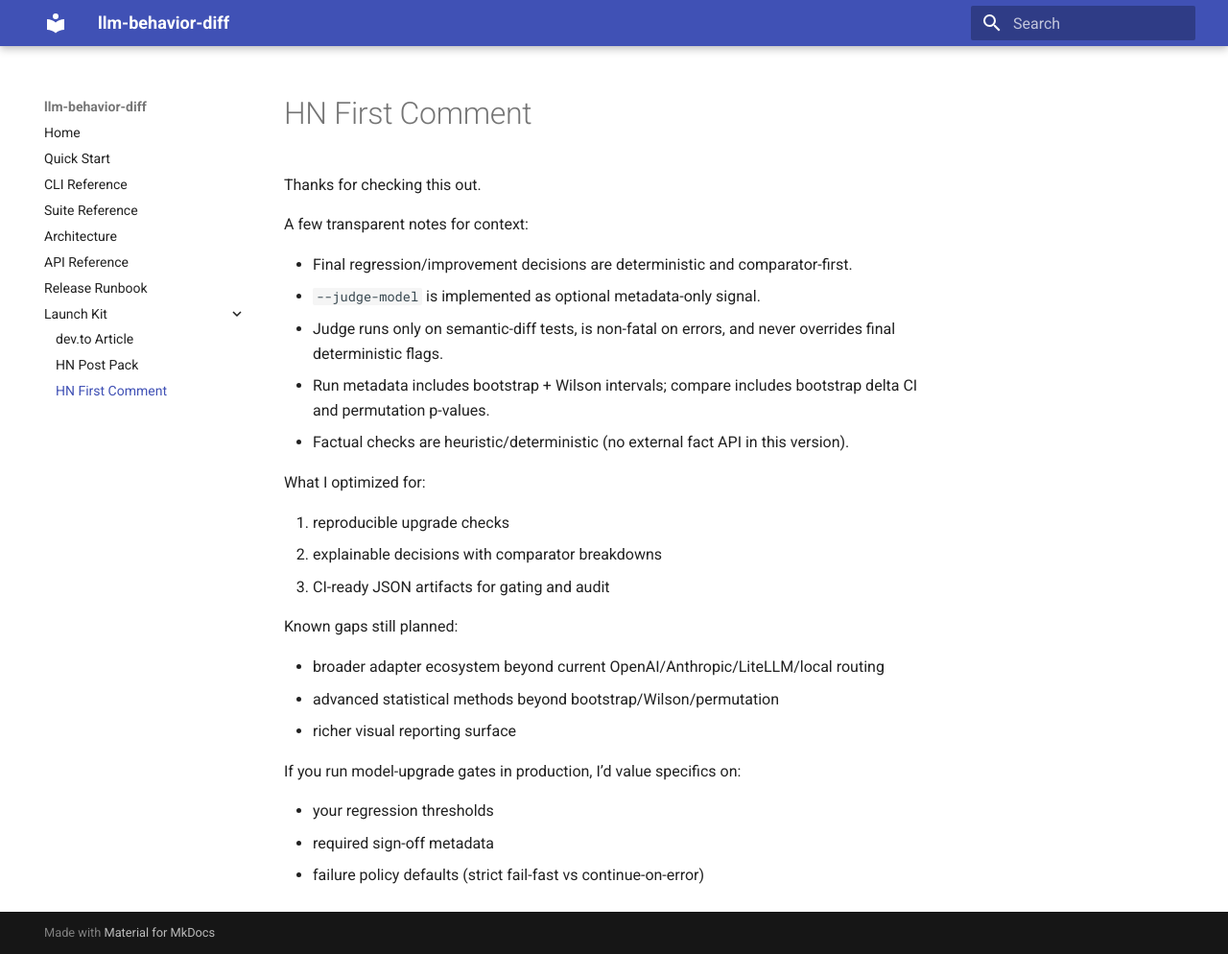
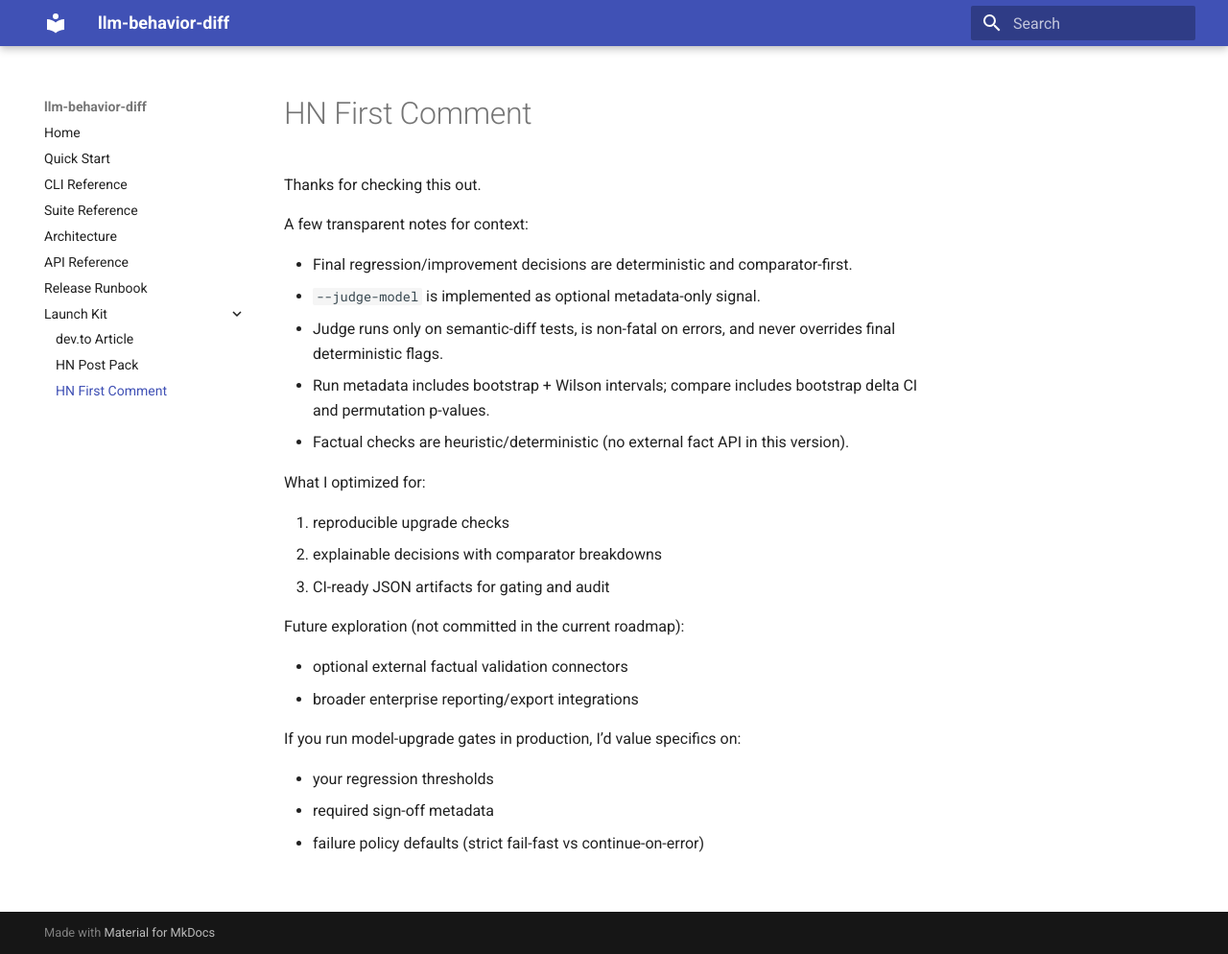
Before and after one commit to ogulcanaydogan/llm-behavior-diff, an MkDocs documentation site: the page built from docs/launch-kit/hn-first-comment.md, in a window 1280 px wide and 994 px high. Shown: the whole window at 96% size. Built offline with MkDocs 1.6.1 and Material for MkDocs 9.7.7, drawn with Linux system fonts in a browser that asks for light colours.

Commit message:
Phase 10B: docs truth-sync + messaging hygiene (#17)
* docs: truth-sync launch kit + readme/index/roadmap to current-state wording

* test(docs): extend stale-phrase consistency guard for phase-10a-completed claims

---------

Co-authored-by: Repository Setup <setup@llm-behavior-diff.local>

```diff
--- a/docs/launch-kit/hn-first-comment.md
+++ b/docs/launch-kit/hn-first-comment.md
@@ -16,11 +16,10 @@ What I optimized for:
 2. explainable decisions with comparator breakdowns
 3. CI-ready JSON artifacts for gating and audit
 
-Known gaps still planned:
+Future exploration (not committed in the current roadmap):
 
-- broader adapter ecosystem beyond current OpenAI/Anthropic/LiteLLM/local routing
-- advanced statistical methods beyond bootstrap/Wilson/permutation
-- richer visual reporting surface
+- optional external factual validation connectors
+- broader enterprise reporting/export integrations
 
 If you run model-upgrade gates in production, I’d value specifics on:
 
```
Also changed, not shown: README.md (+10 -1 lines), ROADMAP.md (+2 -2 lines), docs/index.md (+1 -0 lines), docs/launch-kit/devto.md (+2 -2 lines), 1 other file.
